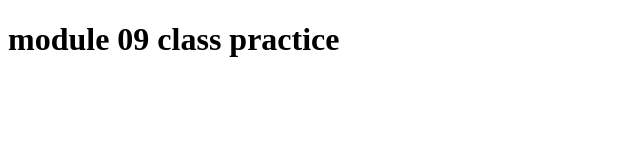
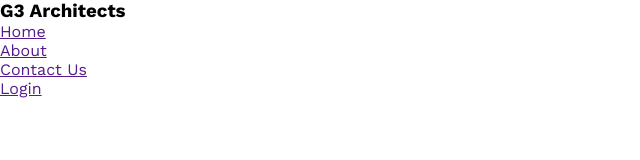
Before and after one commit to abdullahpahar/module-09-class-practice, a plain HTML site: page index.html in a window 1280 px wide. Shown: the whole page, without its empty margins (0-640 px from the left). Drawn offline with nearby package versions, Linux system fonts and the light colour scheme.

Commit message:
second commit

```diff
--- a/index.html
+++ b/index.html
@@ -7,10 +7,31 @@
     <link rel="stylesheet" href="style.css">
 </head>
 <body>
-    <h1>module 09 class practice</h1>
+    <!-- <h1>module 09 class practice</h1> -->
+    <header>
+        <div class="header-wrapper">
+            <div class="header-logo">
+                <h3>G3 Architects</h3>
+            </div>
+            <nav>
+                <div class="navigation">
+                    <ul>
+                        <li><a href="">Home</a></li>
+                        <li><a href="">About</a></li>
+                        <li><a href="">Contact Us</a></li>
+                        <li><a href="">Login</a></li>
+                    </ul>
+                </div>
+            </nav>
+        </div>
+    </header>
+    <main>
 
+    </main>
 
+<footer>
 
+</footer>
 
 
 </body>
--- a/style.css
+++ b/style.css
@@ -0,0 +1,6 @@
+@import url('https://fonts.googleapis.com/css2?family=Work+Sans:wght@400;500;600;700&display=swap');
+*{
+    margin: 0;
+    padding: 0;
+    font-family: 'Work Sans', sans-serif;
+}
```
